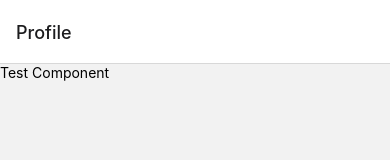
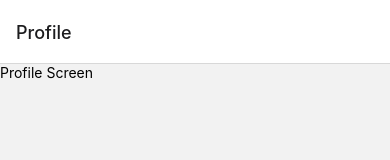
Before and after one commit to flavienLh/Trelol, a React Native app: screen /Profile in a window 390 px wide. Shown: the top 160 px of the page. Built offline with nearby package versions, Linux system fonts and the light colour scheme.

Commit message:
3rd commit

```diff
--- a/navigation/MainTabNavigator.js
+++ b/navigation/MainTabNavigator.js
@@ -1,8 +1,7 @@
 import React from 'react';
 import { createBottomTabNavigator } from '@react-navigation/bottom-tabs';
 import HomeScreen from '../screens/HomeScreen';
-import TestComponent from '../screens/TestComponents';
-//import ProfileScreen from '../screens/ProfileScreen';
+import ProfileScreen from '../screens/ProfileScreen';
 
 const Tab = createBottomTabNavigator();
 
@@ -10,7 +9,7 @@ const MainTabNavigator = () => {
   return (
     <Tab.Navigator>
       <Tab.Screen name="Home" component={HomeScreen} />
-      <Tab.Screen name="Profile" component={TestComponent} />
+      <Tab.Screen name="Profile" component={ProfileScreen} />
     </Tab.Navigator>
   );
 }
--- a/screens/ProfileScreen.js
+++ b/screens/ProfileScreen.js
@@ -1,4 +1,4 @@
-/* import React from 'react';
+import React from 'react';
 import { View, Text } from 'react-native';
 
 const ProfileScreen = () => {
@@ -10,4 +10,3 @@ const ProfileScreen = () => {
 }
 
 export default ProfileScreen;
- */
--- a/screens/TestComponents.js
+++ /dev/null
@@ -1,12 +0,0 @@
-import React from 'react';
-import { View, Text } from 'react-native';
-
-const TestComponent = () => {
-  return (
-    <View>
-      <Text>Test Component</Text>
-    </View>
-  );
-}
-
-export default TestComponent;
```
